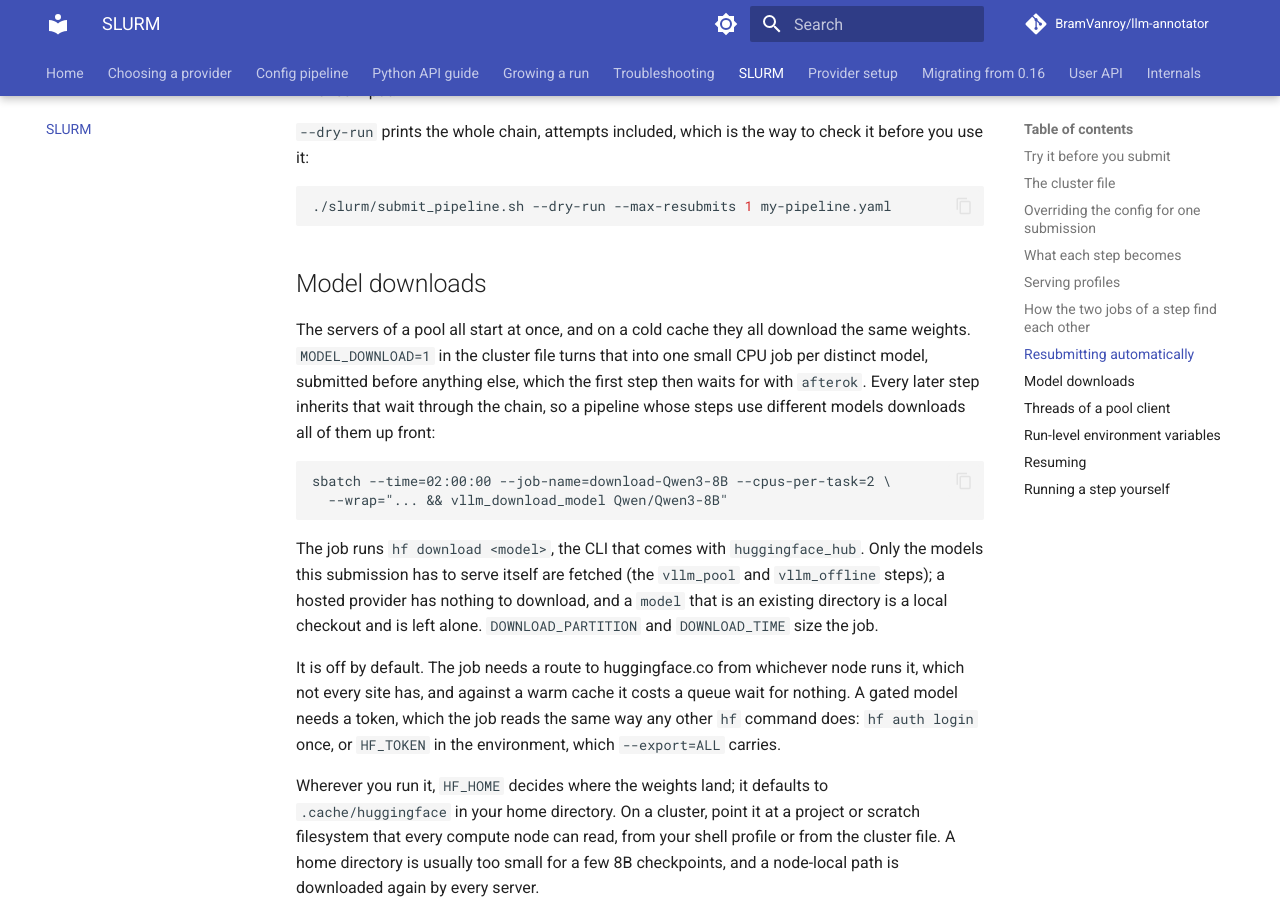
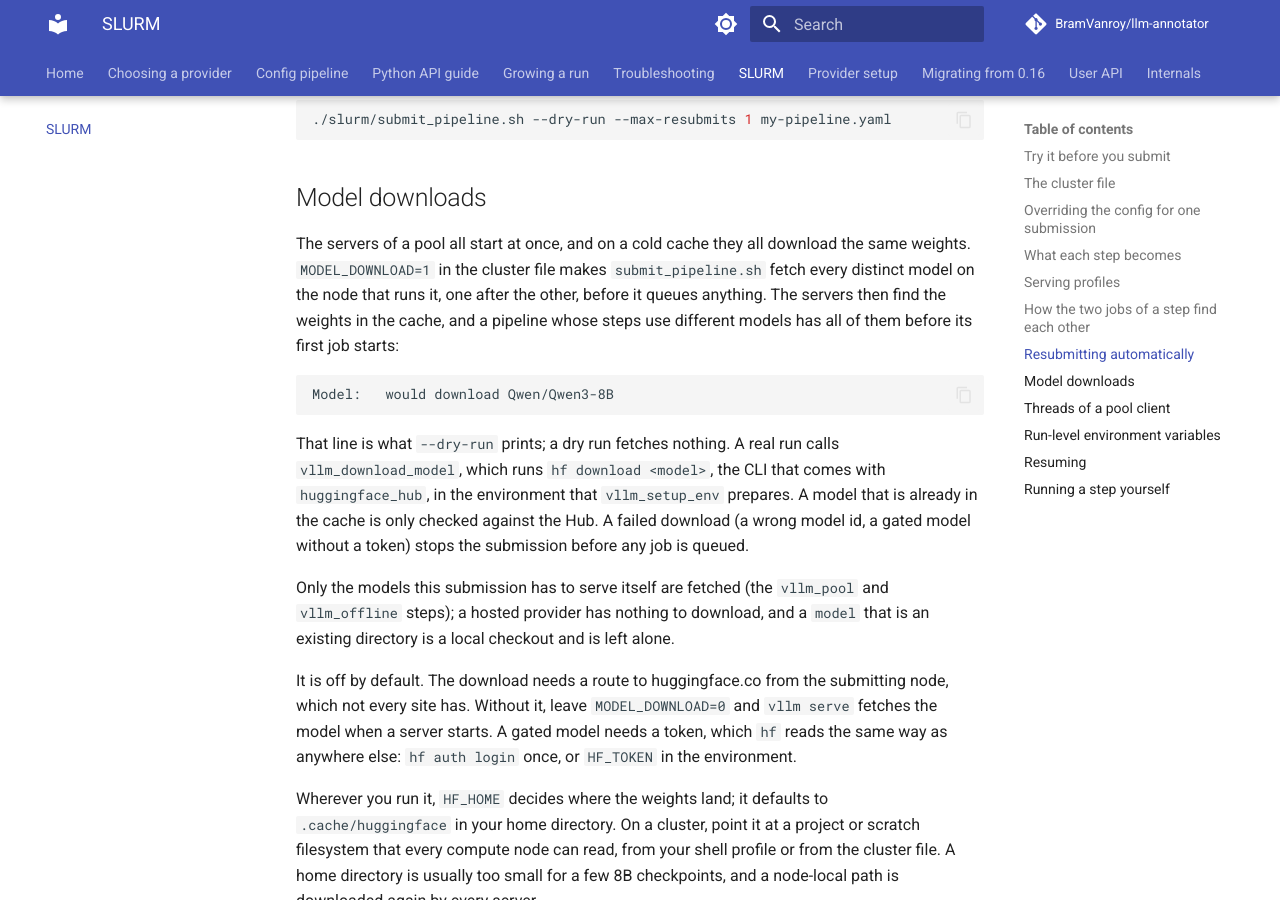
Before and after one commit to BramVanroy/llm-annotator, an MkDocs documentation site: the page built from docs/slurm.md, in a window 1280 px wide and 900 px high, scrolled down 8178 px. Built offline with MkDocs 1.6.1 and Material for MkDocs 9.7.7, drawn with Linux system fonts in a browser that asks for light colours; comment, search, counter and statistics services are not loaded; the version menu is left out; some of the changed text lies outside the part shown.

Commit message:
Download models on the submitting node
With MODEL_DOWNLOAD=1, submit_pipeline.sh queued one CPU job per model and
gated the first step on it. On a busy CPU partition that job could wait in
the queue longer than the download takes.

The submitter now runs vllm_download_model itself, in a subshell after
vllm_setup_env, before it queues anything. A failed download stops the
submission, and --dry-run prints "would download <model>" and fetches
nothing. DOWNLOAD_PARTITION and DOWNLOAD_TIME are removed; the submitter
stops with an error that points to docs/migration.md while either is set.

Closes #47.

````diff
--- a/slurm/README.md
+++ b/slurm/README.md
@@ -84,8 +84,7 @@ the pipeline as a whole rather than one step at a time, which is what
 | `GPU_REQUEST`, `GPU_TYPE` | `gres`, none | How GPUs are requested: `--gres=gpu:N` or `--gpus-per-node=N`, optionally typed (`gpu:a100:N`). |
 | `MAX_CONCURRENT_SERVERS` | none | Most elements of a server array that may run at once (`--array=1-N%M`), for a per-user GPU limit. Empty means no throttle. |
 | `SERVER_HOST_CMD` | `hostname` | Command a server runs to get the address other nodes reach it at. Use `hostname -f`, or a command that prints one interface's address, where the short name does not resolve. |
-| `MODEL_DOWNLOAD` | `0` | `1` fetches every model this submission serves in a CPU job before any GPU is allocated. |
-| `DOWNLOAD_PARTITION`, `DOWNLOAD_TIME` | `$CPU_PARTITION`, `02:00:00` | Partition and wall time of those download jobs. |
+| `MODEL_DOWNLOAD` | `0` | `1` fetches every model this submission serves on the submitting node, before any job is queued. |
 | `SERVER_SBATCH_ARGS`, `CLIENT_SBATCH_ARGS` | `()` | Extra `sbatch` flags per job kind: QoS, memory, constraints, reservations. |
 | `CLUSTER_MODULES` | none | Environment modules to load inside a job. |
 | `VENV_PATH`, `UV_SYNC` | `<repo>/.venv`, `0` | Python environment to activate, and whether to `uv sync` first. |
@@ -370,28 +369,33 @@ it before you use it:
 ## Model downloads
 
 The servers of a pool all start at once, and on a cold cache they all download
-the same weights. `MODEL_DOWNLOAD=1` in the cluster file turns that into one
-small CPU job per distinct model, submitted before anything else, which the
-first step then waits for with `afterok`. Every later step inherits that wait
-through the chain, so a pipeline whose steps use different models downloads all
-of them up front:
+the same weights. `MODEL_DOWNLOAD=1` in the cluster file makes
+`submit_pipeline.sh` fetch every distinct model on the node that runs it, one
+after the other, before it queues anything. The servers then find the weights in
+the cache, and a pipeline whose steps use different models has all of them
+before its first job starts:
 
 ```text
-sbatch --time=02:00:00 --job-name=download-Qwen3-8B --cpus-per-task=2 \
-  --wrap="... && vllm_download_model Qwen/Qwen3-8B"
+Model:   would download Qwen/Qwen3-8B
 ```
 
-The job runs `hf download <model>`, the CLI that comes with `huggingface_hub`.
+That line is what `--dry-run` prints; a dry run fetches nothing. A real run
+calls `vllm_download_model`, which runs `hf download <model>`, the CLI that
+comes with `huggingface_hub`, in the environment that `vllm_setup_env` prepares.
+A model that is already in the cache is only checked against the Hub. A failed
+download (a wrong model id, a gated model without a token) stops the submission
+before any job is queued.
+
 Only the models this submission has to serve itself are fetched (the
 `vllm_pool` and `vllm_offline` steps); a hosted provider has nothing to
 download, and a `model` that is an existing directory is a local checkout and is
-left alone. `DOWNLOAD_PARTITION` and `DOWNLOAD_TIME` size the job.
+left alone.
 
-It is off by default. The job needs a route to huggingface.co from whichever
-node runs it, which not every site has, and against a warm cache it costs a
-queue wait for nothing. A gated model needs a token, which the job reads the
-same way any other `hf` command does: `hf auth login` once, or `HF_TOKEN` in the
-environment, which `--export=ALL` carries.
+It is off by default. The download needs a route to huggingface.co from the
+submitting node, which not every site has. Without it, leave `MODEL_DOWNLOAD=0`
+and `vllm serve` fetches the model when a server starts. A gated model needs a
+token, which `hf` reads the same way as anywhere else: `hf auth login` once, or
+`HF_TOKEN` in the environment.
 
 Wherever you run it, `HF_HOME` decides where the weights land; it defaults to
 `.cache/huggingface` in your home directory. On a cluster, point it at a project
````
Also changed, not shown: docs/migration.md (+25 -5 lines), 4 other files.
